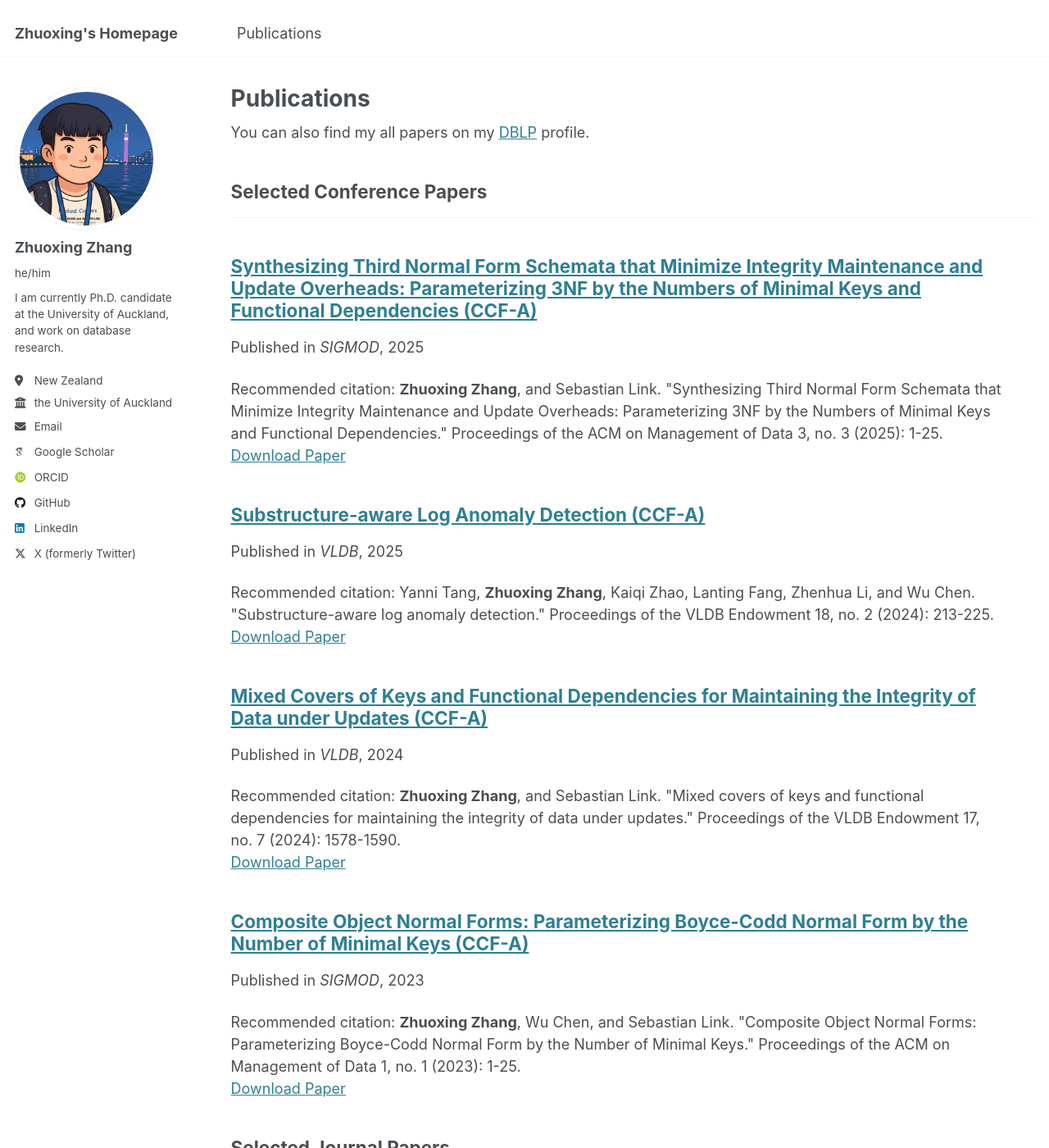
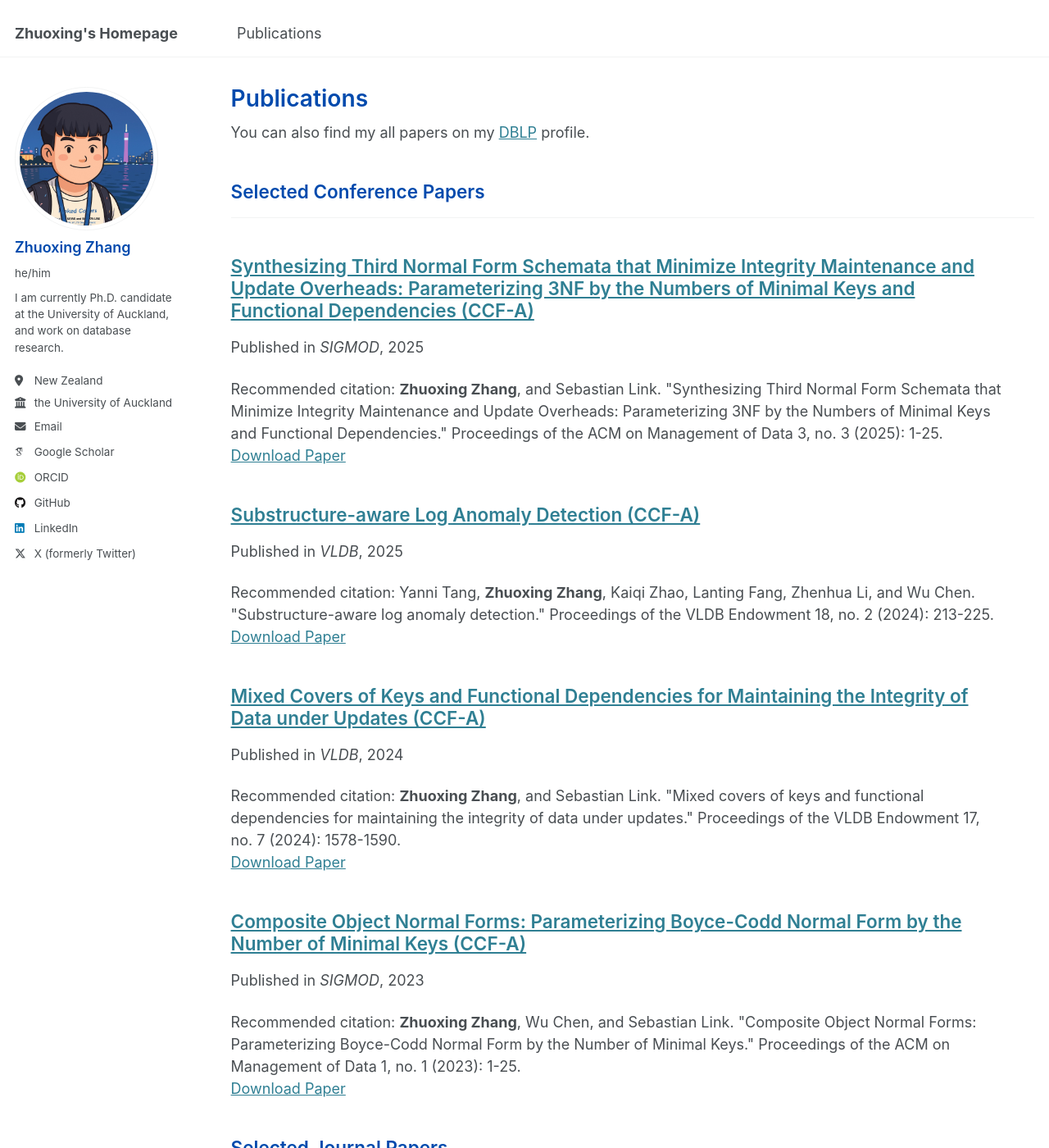
Before and after one commit to zhuoxingzhang/zhuoxingzhang.github.io, a Jekyll site: the page built from _pages/publications.html, in a window 1280 px wide and 1400 px high. Shown: the whole window at 82% size. Built offline with Jekyll 4.4.1, drawn with Linux system fonts in a browser that asks for light colours; some web fonts are replaced.

Commit message:
Update publications.html

```diff
--- a/_pages/publications.html
+++ b/_pages/publications.html
@@ -33,3 +33,11 @@ author_profile: true
     {% include archive-single.html %}
   {% endfor %}
 {% endif %}
+
+<style>
+  /* 🧷 标题样式 */
+h1, h2, h3 {
+  color: #004aad;  /* 蓝色标题 */
+  font-weight: 600;
+}
+</style>
```
